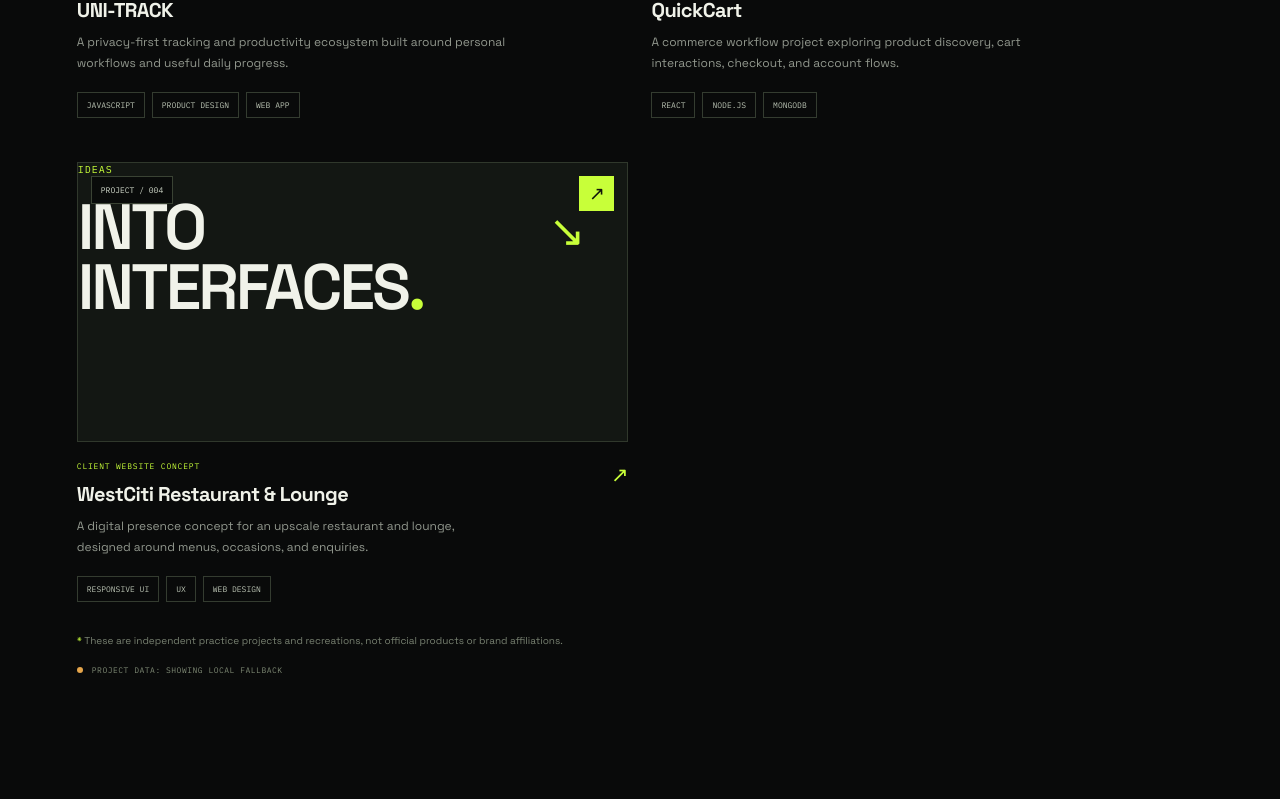
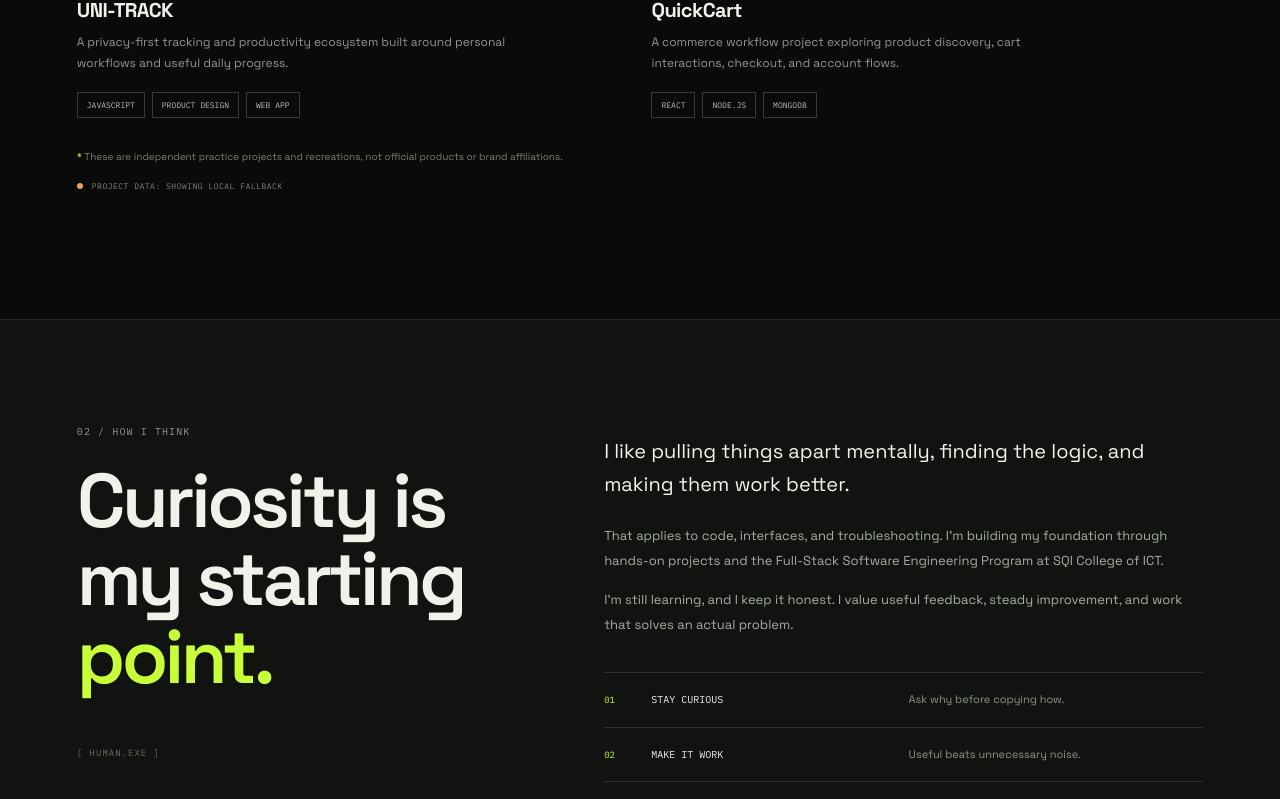
Before and after one commit to Ad3n1x/Portfolio, a React (Vite) app in the folder client/: page / in a window 1280 px wide. Shown: the part 1541-2340 px from the top of the page. Built offline with nearby package versions, Linux system fonts and the light colour scheme; no server answers.

Commit message:
Remove WestCiti from portfolio projects

```diff
--- a/client/src/App.jsx
+++ b/client/src/App.jsx
@@ -4,7 +4,6 @@ const API_URL = (import.meta.env.VITE_API_URL || "").replace(/\/$/, "");
 const fallbackProjects = [
   { _id: "unitrack", number: "001", title: "UNI-TRACK", kind: "LIVE PRODUCT / PRODUCTIVITY", description: "A privacy-first tracking and productivity ecosystem built around personal workflows and useful daily progress.", technologies: ["JAVASCRIPT", "PRODUCT DESIGN", "WEB APP"], url: "https://unitrack-app.vercel.app/unitrack" },
   { _id: "quickcart", number: "002", title: "QuickCart", kind: "FULL-STACK COMMERCE MVP", description: "A commerce workflow project exploring product discovery, cart interactions, checkout, and account flows.", technologies: ["REACT", "NODE.JS", "MONGODB"], url: "https://quick-cart-adeniran-victor-adebowales-projects.vercel.app" },
-  { _id: "westciti", number: "004", title: "WestCiti Restaurant & Lounge", kind: "CLIENT WEBSITE CONCEPT", description: "A digital presence concept for an upscale restaurant and lounge, designed around menus, occasions, and enquiries.", technologies: ["RESPONSIVE UI", "UX", "WEB DESIGN"], url: "https://westciti.vercel.app" }
 ];
 
 const skills = [
```
